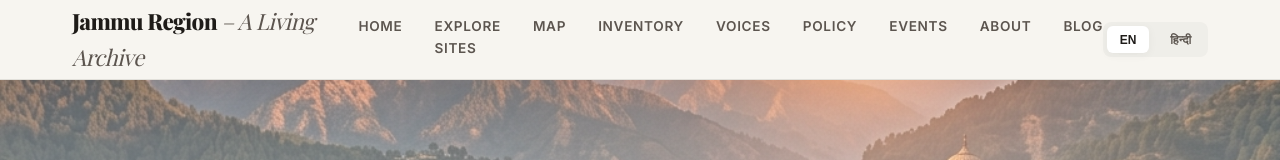
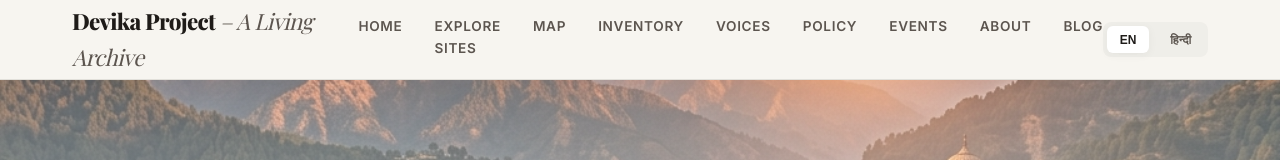
Before and after one commit to YouKnowPrem/Devika, a Next.js app: page / in a window 1280 px wide. Shown: the top 160 px of the page. Built offline with nearby package versions, Linux system fonts and the light colour scheme; no server answers; a web font is replaced by a local one.

Commit message:
chore: rename website branding to Devika Project

```diff
--- a/app/layout.tsx
+++ b/app/layout.tsx
@@ -14,7 +14,7 @@ const inter = Inter({
 })
 
 export const metadata: Metadata = {
-  title: 'Jammu Region - A Living Archive',
+  title: 'Devika Project - A Living Archive',
   description: 'Safeguarding tangible and intangible heritage through community custodianship and youth engagement.',
 }
 
@@ -29,7 +29,7 @@ export default function RootLayout({
         <nav className="navbar">
           <div className="nav-container">
             <div className="nav-logo">
-              <Link href="/">Jammu Region <span>– A Living Archive</span></Link>
+              <Link href="/">Devika Project <span>– A Living Archive</span></Link>
             </div>
             <div className="nav-links">
               <Link href="/">Home</Link>
```
